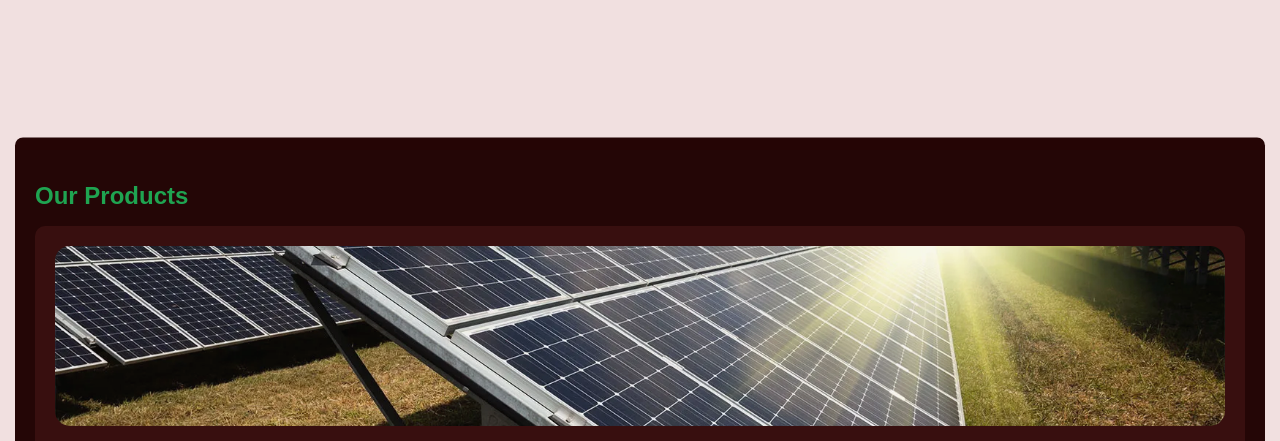
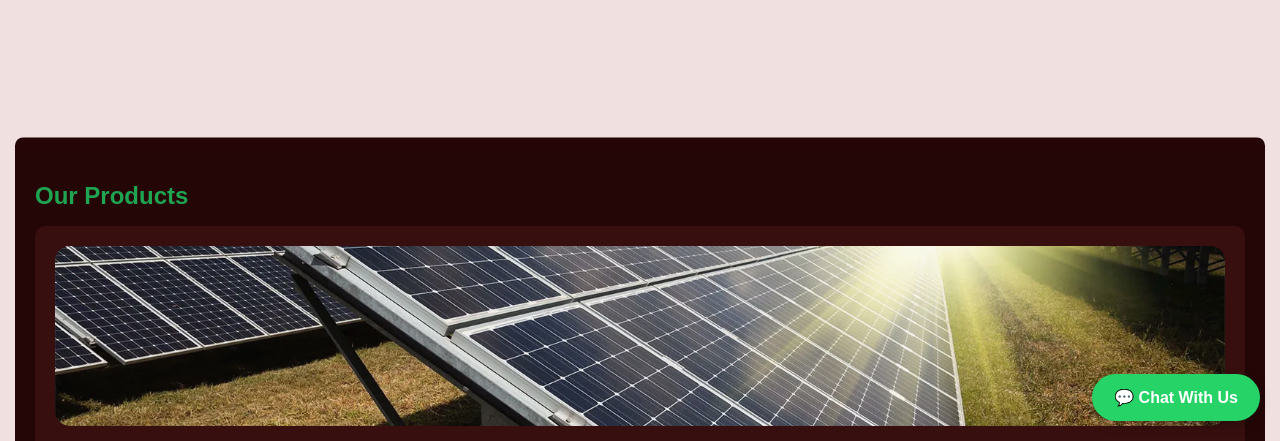
Before and after one commit to freshestemozozo-hub/arewa-solar-energy, a plain HTML site: page products.html in a window 1280 px wide. Shown: the part 359-800 px from the top of the page. Drawn offline with Linux system fonts and the light colour scheme.

Commit message:
Update products.html

```diff
--- a/products.html
+++ b/products.html
@@ -36,5 +36,10 @@
             </div>
         </div>
     </section>
+    <a href="https://wa.me/2348146411921"
+     class="whatsapp-float"
+     target="_blank">
+     💬 Chat With Us
+    </a>
 </body>
 </html>
```
